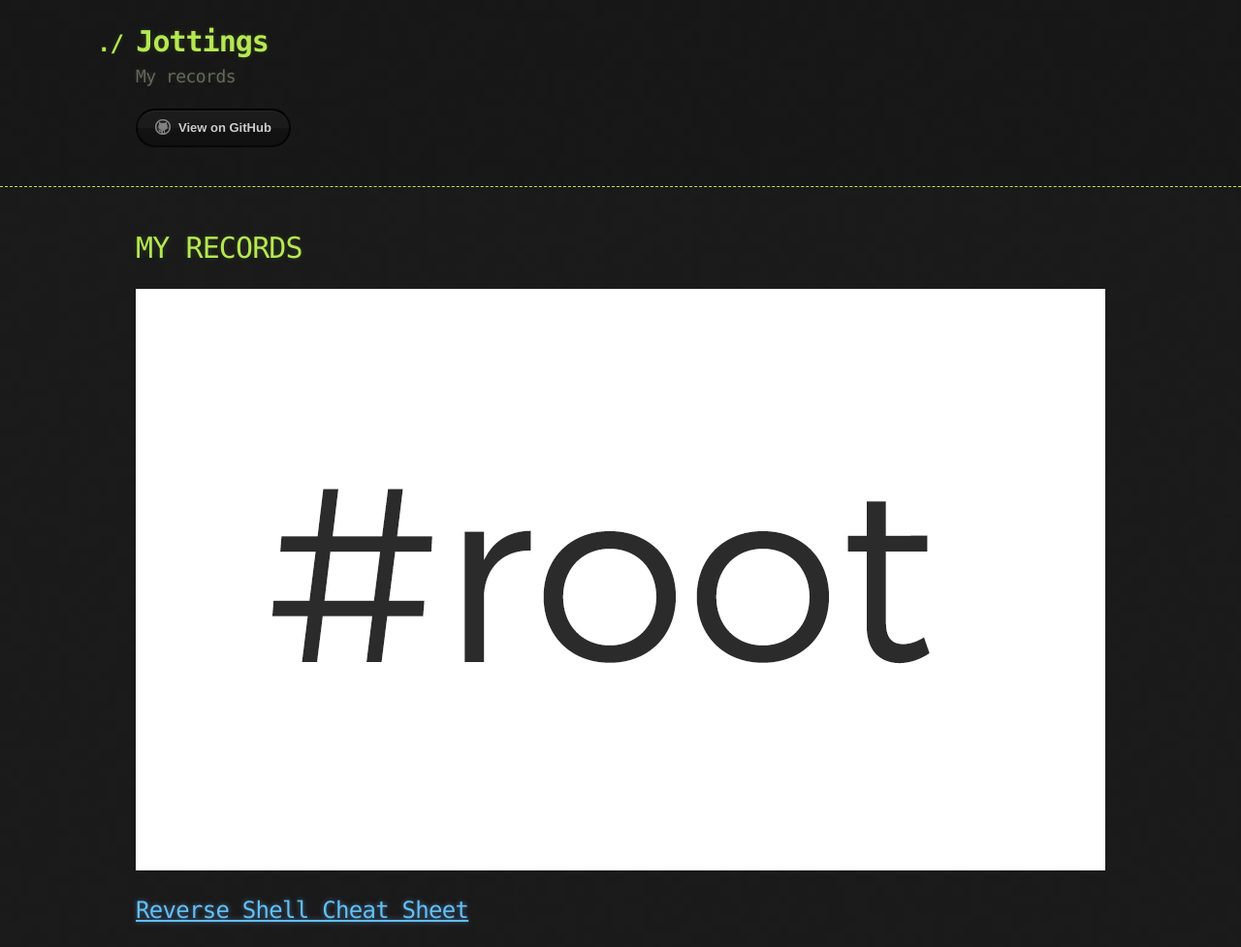
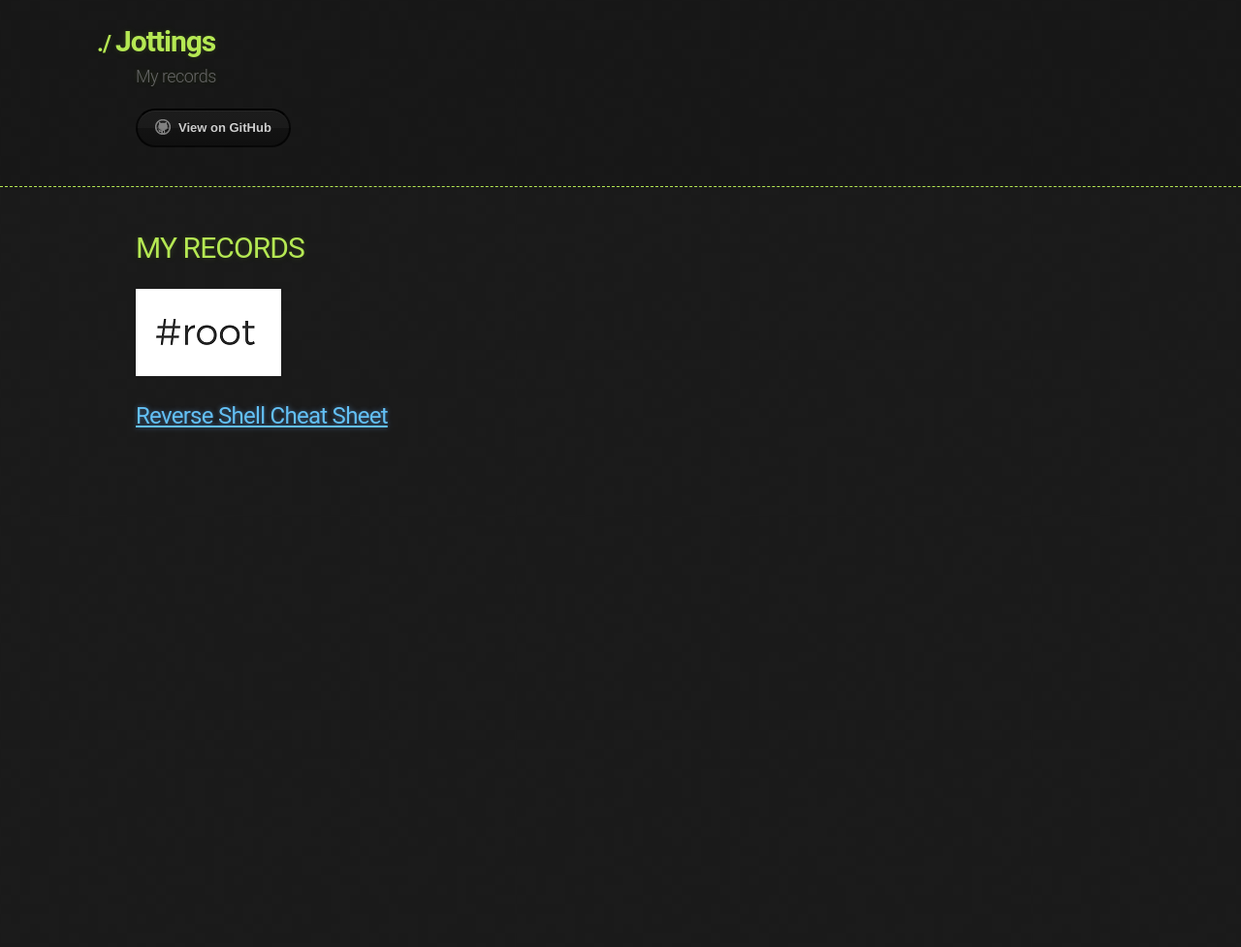
Before and after one commit to hare001/hare001.github.io, a Jekyll site: the page built from index.md, in a window 1280 px wide. Shown: the whole page at 97% size. Built offline with Jekyll 4.4.1, drawn with Linux system fonts in a browser that asks for light colours; our own code applies the rules of GitHub Pages for plain Markdown files; after the commit the page ends 900 px from its top, so only the background shows below that.

Commit message:
Change font

```diff
--- a/_sass/jekyll-theme-hacker.scss
+++ b/_sass/jekyll-theme-hacker.scss
@@ -21,7 +21,7 @@
   color: $body-foreground;
   font-size: 16px;
   line-height: 1.5;
-  font-family: Monaco, "Bitstream Vera Sans Mono", "Lucida Console", Terminal, monospace;
+  font-family: 'Noto Sans SC', 'Roboto', serif, Monaco, "Bitstream Vera Sans Mono", "Lucida Console", Terminal, monospace;
 }
 
 /* General & 'Reset' Stuff */
@@ -64,7 +64,7 @@
   line-height: 1.5;
   margin: 0 0 0 -40px;
   font-weight: bold;
-  font-family: Monaco, "Bitstream Vera Sans Mono", "Lucida Console", Terminal, monospace;
+  font-family: 'Noto Sans SC', 'Roboto', 'Open Sans', Monaco, "Bitstream Vera Sans Mono", "Lucida Console", Terminal, monospace;
   color: $conifer;//$header;
   text-shadow: 0 1px 1px rgba(0, 0, 0, 0.1),
                0 0 5px rgba(181, 232, 83, 0.1),
@@ -107,7 +107,7 @@
 
 h1, h2, h3, h4, h5, h6 {
   font-weight: normal;
-  font-family: Monaco, "Bitstream Vera Sans Mono", "Lucida Console", Terminal, monospace;
+  font-family: 'Noto Sans SC', 'Roboto', 'Open Sans', Monaco, "Bitstream Vera Sans Mono", "Lucida Console", Terminal, monospace;
   color: $header;
   letter-spacing: -0.03em;
   text-shadow: 0 1px 1px rgba(0, 0, 0, 0.1),
```
Also changed, not shown: assets/img/Reverse-Shell.png.
